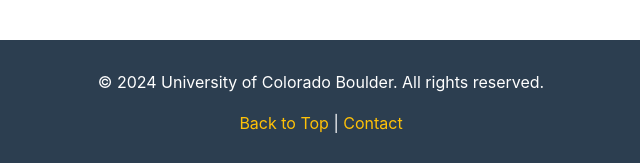
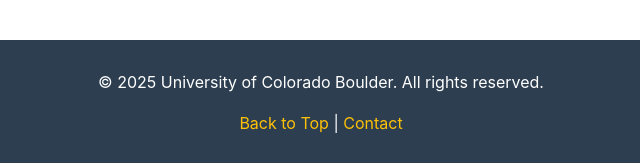
Before and after one commit to chrimerss/CVEN-5833, a plain HTML site: page index.html in a window 1280 px wide. Shown: the part 5483-5646 px from the top of the page, 319-959 px from the left. Drawn offline with Linux system fonts and the light colour scheme.

Commit message:
Change year

```diff
--- a/index.html
+++ b/index.html
@@ -352,7 +352,7 @@
 
     <footer>
         <div class="container">
-            <p>&copy; 2024 University of Colorado Boulder. All rights reserved.</p>
+            <p>&copy; 2025 University of Colorado Boulder. All rights reserved.</p>
             <p class="footer-links">
                 <a href="#overview">Back to Top</a> |
                 <a href="mailto:[email]">Contact</a>
```
